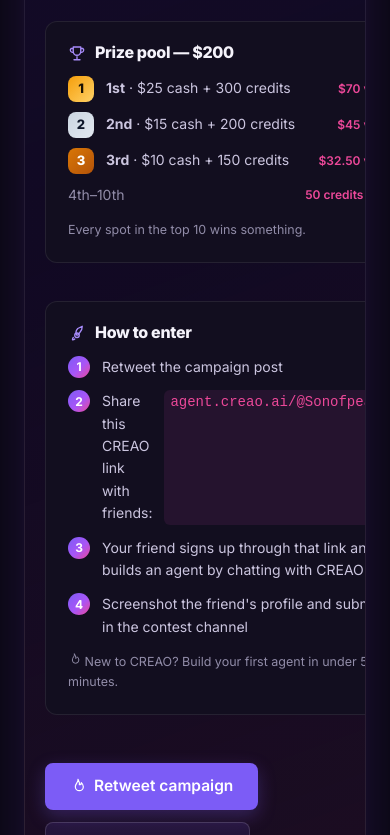
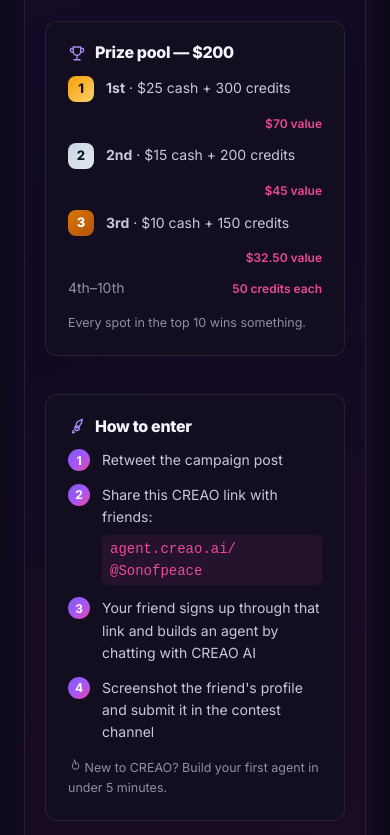
Before and after one commit to intosam016-spec/nextgen-challenge1, a plain HTML site: page index.html in a window 390 px wide. Shown: the part 1165-2000 px from the top of the page. Drawn offline with Linux system fonts and the light colour scheme.

Commit message:
Fix mobile layout: step-2 link box + prize values

```diff
--- a/app.js
+++ b/app.js
@@ -493,7 +493,7 @@ const App = {
                 <h3>${ico("rocket",18)} How to enter</h3>
                 <ol class="steps">
                   <li>Retweet the campaign post</li>
-                  <li>Share this CREAO link with friends: <code>agent.creao.ai/@Sonofpeace</code></li>
+                  <li>Share this CREAO link with friends: <code>agent.creao.ai/<wbr>@Sonofpeace</code></li>
                   <li>Your friend signs up through that link and builds an agent by chatting with CREAO AI</li>
                   <li>Screenshot the friend's profile and submit it in the contest channel</li>
                 </ol>
--- a/styles.css
+++ b/styles.css
@@ -499,18 +499,19 @@ select.input option { background: var(--surface-2); }
 .contest-grid .box { padding:22px; }
 .contest-grid h3 { margin-bottom:14px; }
 .prize-list { list-style:none; display:flex; flex-direction:column; gap:10px; }
-.prize-list li { display:flex; align-items:center; gap:12px; font-size:14px; color:var(--text-2); }
-.prize-list li em { margin-left:auto; color:var(--accent); font-style:normal; font-weight:600; font-size:12px; white-space:nowrap; }
+.prize-list li { display:flex; align-items:center; gap:12px; font-size:14px; color:var(--text-2); flex-wrap:wrap; }
+.prize-list li > span:nth-child(2) { flex:1 1 auto; min-width:0; }
+.prize-list li em { margin-left:auto; color:var(--accent); font-style:normal; font-weight:600; font-size:12px; flex:none; }
 .prize-list li.others { color:var(--muted); }
 .prize-medal { width:26px; height:26px; border-radius:8px; display:grid; place-items:center; font-weight:800; font-size:13px; flex:none;
   background: linear-gradient(135deg,#f59e0b,#ffd166); color:#1a1205; }
 .prize-list li:nth-child(2) .prize-medal { background:linear-gradient(135deg,#cbd5e1,#e2e8f0); color:#0f172a; }
 .prize-list li:nth-child(3) .prize-medal { background:linear-gradient(135deg,#d97706,#b45309); color:#fff; }
 .steps { list-style:none; counter-reset:st; display:flex; flex-direction:column; gap:12px; }
-.steps li { counter-increment:st; display:flex; gap:12px; font-size:14px; color:var(--text-2); position:relative; padding-left:34px; }
+.steps li { counter-increment:st; display:flex; flex-wrap:wrap; gap:6px 12px; font-size:14px; color:var(--text-2); position:relative; padding-left:34px; }
 .steps li::before { content:counter(st); position:absolute; left:0; top:0; width:22px; height:22px; border-radius:50%;
   background:var(--grad); color:#fff; font-size:12px; font-weight:700; display:grid; place-items:center; }
-.steps code { color:var(--accent); background:rgba(255,79,216,.08); padding:1px 6px; border-radius:6px; }
+.steps code { color:var(--accent); background:rgba(255,79,216,.08); padding:3px 8px; border-radius:6px; display:inline-block; max-width:100%; overflow-wrap:anywhere; white-space:normal; }
 .note { margin-top:14px; font-size:12.5px; color:var(--muted); }
 .contest-cta { display:flex; gap:12px; flex-wrap:wrap; margin-top:26px; position:relative; }
 .contest-foot { margin-top:18px; font-size:12px; color:var(--muted); position:relative; }
```
